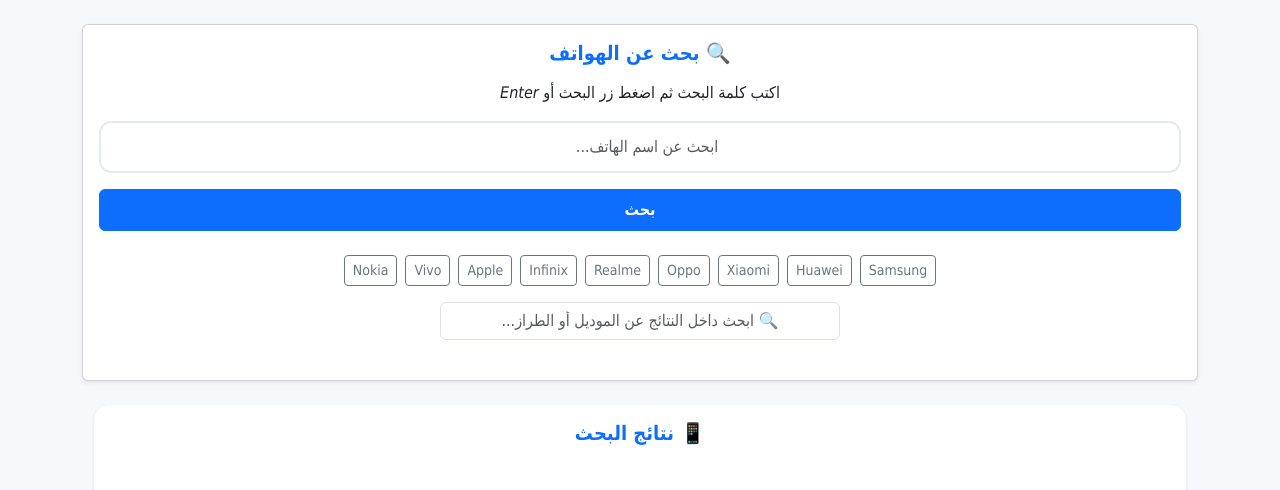
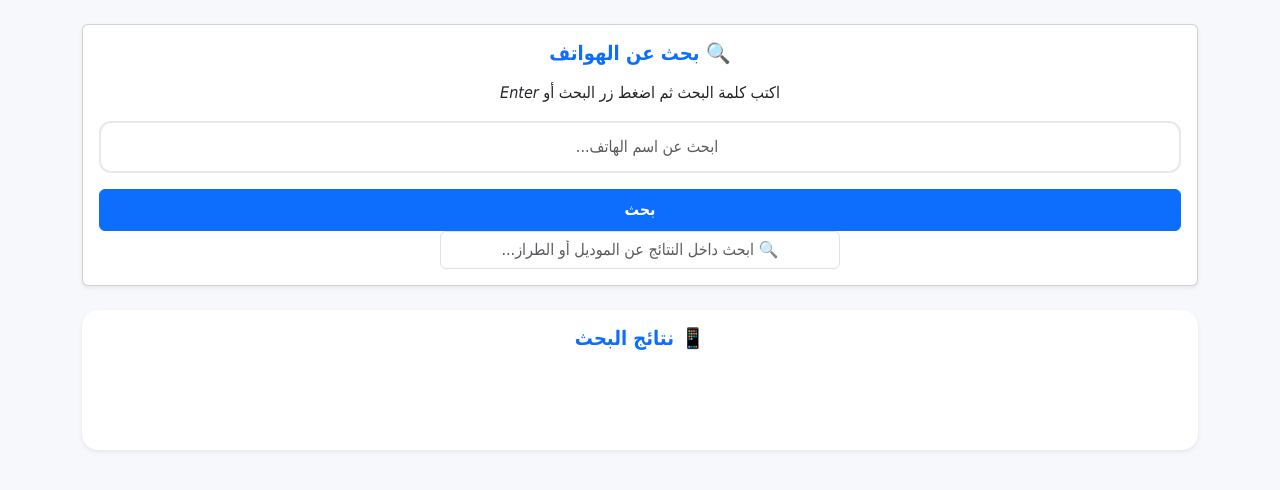
Before and after one commit to cckills/abdochi, a website: page index.html in a window 1280 px wide. Shown: the top 490 px of the page. Drawn offline with nearby package versions, Linux system fonts and the light colour scheme.

Commit message:
Update index.html

```diff
--- a/index.html
+++ b/index.html
@@ -290,19 +290,6 @@ body {
               required
             />
             <button type="submit" class="btn btn-primary w-100 py-2 fw-bold">بحث</button>
-<!-- ✅ قسم ماركات الهواتف + مربع تصفية داخلي -->
-<div id="brand-filter" class="my-4 text-center">
-  <div class="d-flex flex-wrap justify-content-center align-items-center gap-2 mb-3">
-    <button class="btn btn-outline-secondary btn-sm brand-btn" data-brand="Samsung">Samsung</button>
-    <button class="btn btn-outline-secondary btn-sm brand-btn" data-brand="Huawei">Huawei</button>
-    <button class="btn btn-outline-secondary btn-sm brand-btn" data-brand="Xiaomi">Xiaomi</button>
-    <button class="btn btn-outline-secondary btn-sm brand-btn" data-brand="Oppo">Oppo</button>
-    <button class="btn btn-outline-secondary btn-sm brand-btn" data-brand="Realme">Realme</button>
-    <button class="btn btn-outline-secondary btn-sm brand-btn" data-brand="Infinix">Infinix</button>
-    <button class="btn btn-outline-secondary btn-sm brand-btn" data-brand="Apple">Apple</button>
-    <button class="btn btn-outline-secondary btn-sm brand-btn" data-brand="Vivo">Vivo</button>
-    <button class="btn btn-outline-secondary btn-sm brand-btn" data-brand="Nokia">Nokia</button>
-  </div>
 
   <!-- مربع تصفية داخل الصفحة -->
   <input type="text" id="model-filter" class="form-control mx-auto"
```
